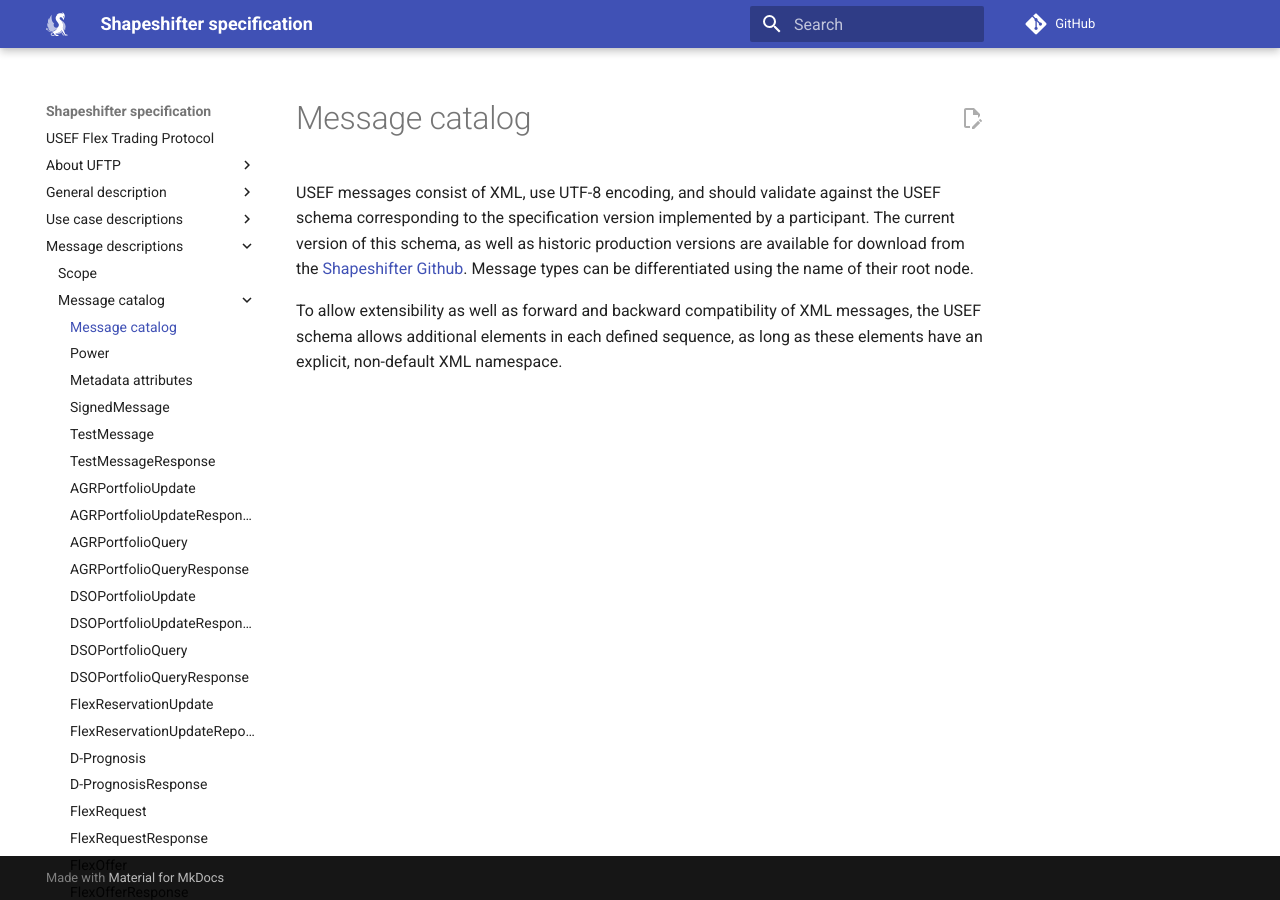
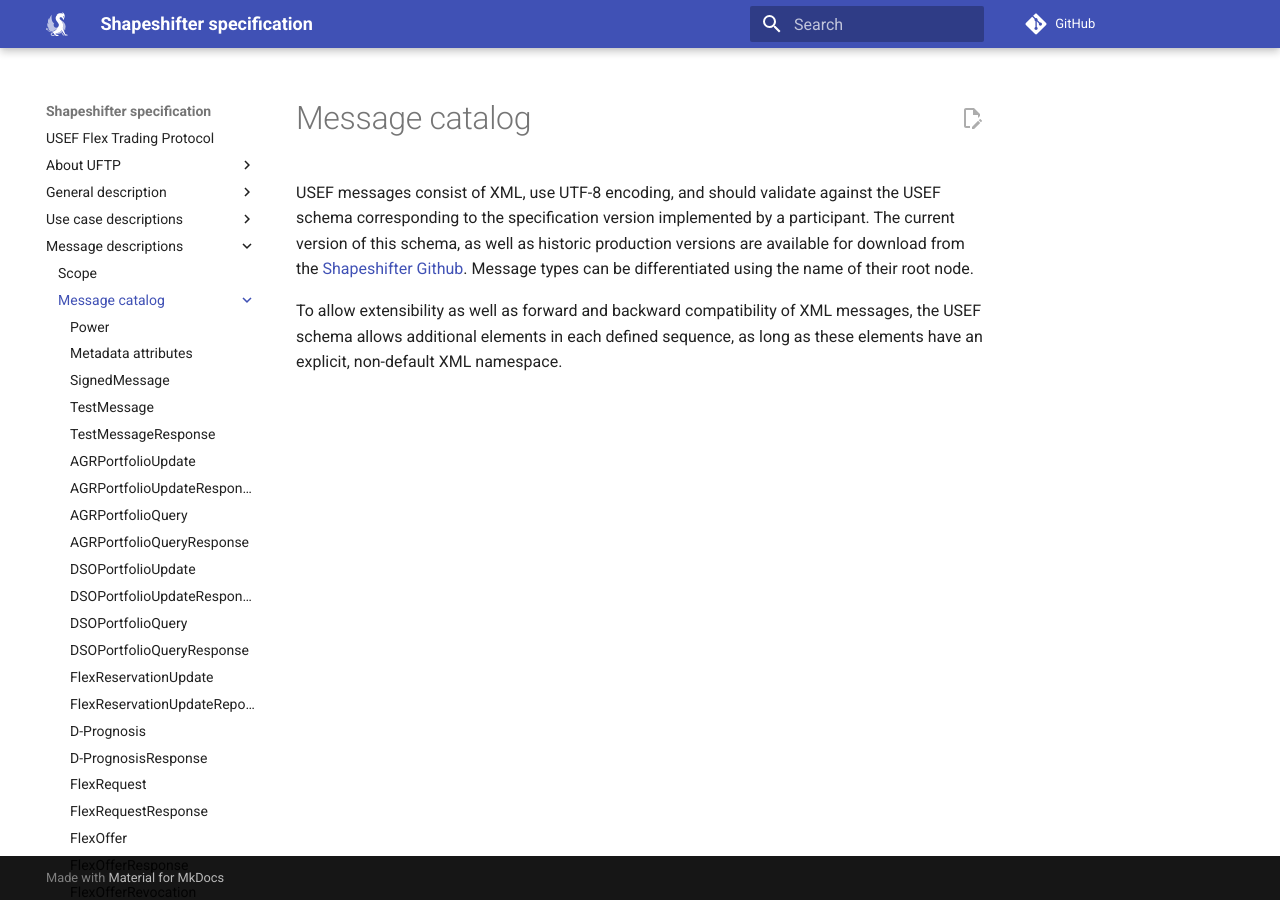
Before and after one commit to shapeshifter/shapeshifter-specification, an MkDocs documentation site: the page built from docs/message-descriptions/message-catalog/index.md, in a window 1280 px wide. Built offline with MkDocs 1.6.1 and Material for MkDocs 9.7.7, drawn with Linux system fonts in a browser that asks for light colours; comment, search, counter and statistics services are not loaded; some of the changed lines change nothing that is shown.

Commit message:
docs: move message catalog index file
Signed-off-by: Nico Rikken <nico.rikken@alliander.com>

```diff
--- a/mkdocs.yml
+++ b/mkdocs.yml
@@ -1,6 +1,7 @@
 site_name: Shapeshifter specification
 repo_url: https://github.com/shapeshifter/shapeshifter-specification
 site_url: http://localhost:8000/
+docs_dir: docs/
 theme:
   name: material
   features:
@@ -64,7 +65,7 @@ nav:
   - Message descriptions:
       - Scope: message-descriptions/scope.md
       - Message catalog:
-          - message-descriptions/message-catalog.md
+          - message-descriptions/message-catalog/index.md
           - Power: message-descriptions/message-catalog/power.md
           - Metadata attributes: message-descriptions/message-catalog/metadata-attributes.md
           - SignedMessage: message-descriptions/message-catalog/signed-message.md
```
Also changed, not shown: docs/message-descriptions/message-catalog/index.md (renamed from docs/message-descriptions/message-catalog.md).
